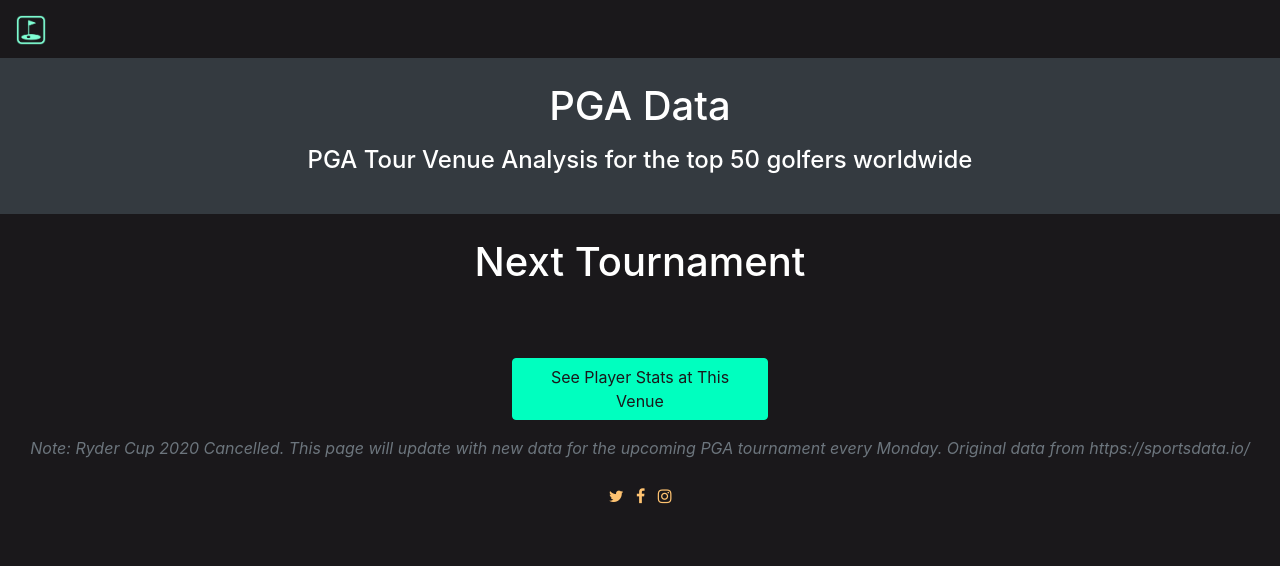
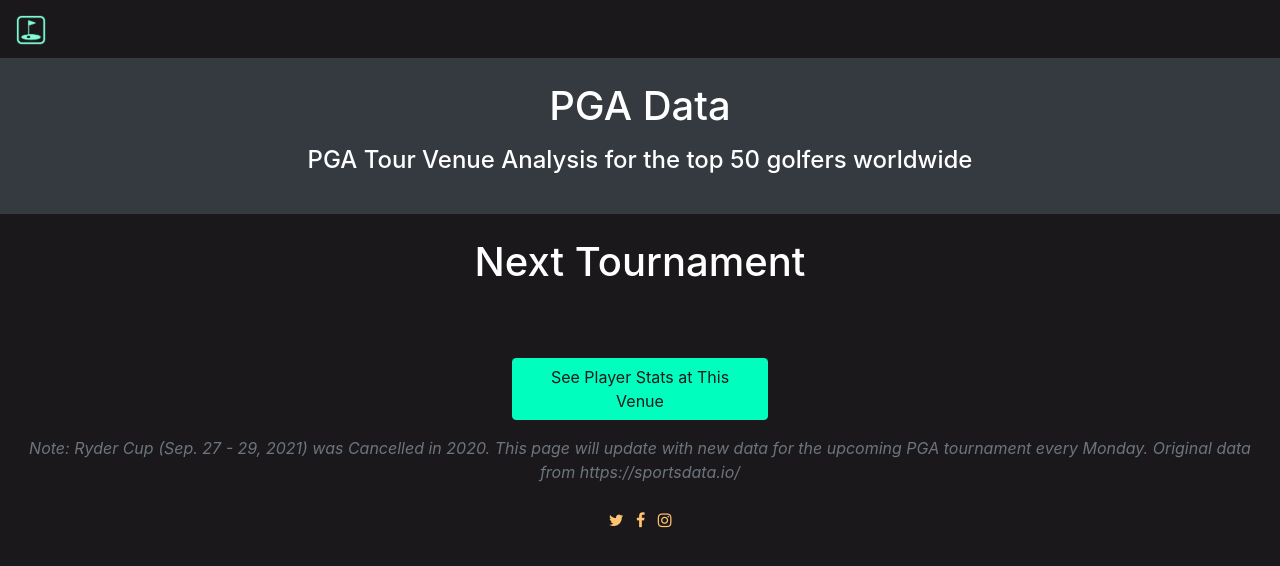
Before and after one commit to joelsmith5k/pga_buddy, a plain HTML site: page index.html in a window 1280 px wide. Drawn offline with nearby package versions, Linux system fonts and the light colour scheme; no server answers.

Commit message:
Updated note on footer

```diff
--- a/index.html
+++ b/index.html
@@ -49,7 +49,7 @@
     <div id="playersDiv"></div>
     <div id="infoDiv">
         <div class="col-md-12 text-center">
-            <p class="font-italic text-muted">Note: Ryder Cup 2020 Cancelled. This page will update with new data for the upcoming PGA tournament every Monday. Original data from https://sportsdata.io/</p>
+            <p class="font-italic text-muted">Note: Ryder Cup (Sep. 27 - 29, 2021) was Cancelled in 2020. This page will update with new data for the upcoming PGA tournament every Monday. Original data from https://sportsdata.io/</p>
             <ul class="list-inline mt-4">
               <li class="list-inline-item"><i class="fa fa-twitter"></i></a></li>
               <li class="list-inline-item"><i class="fa fa-facebook"></i></a></li>
```
